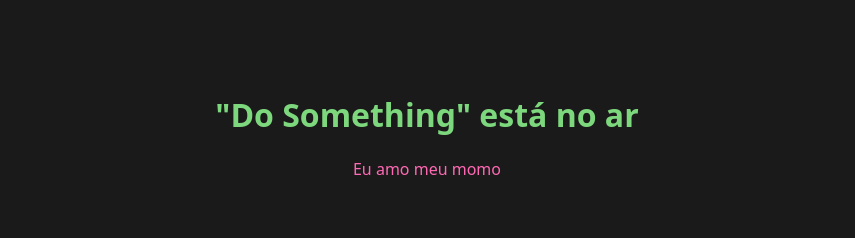
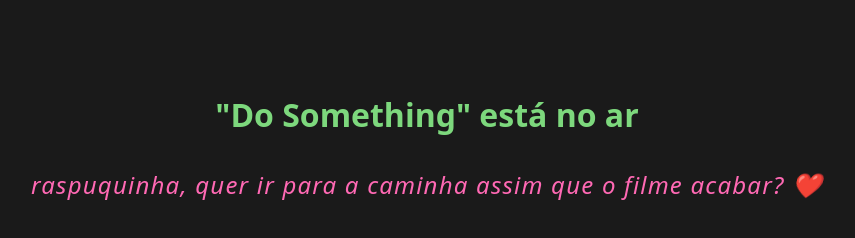
Before and after one commit to vini-cruz/do-something, a plain HTML site: page index.html in a window 1280 px wide. Shown: the whole page, without its empty margins (213-1068 px from the left). Drawn offline with Linux system fonts and the light colour scheme.

Commit message:
raspuquinha 💕

```diff
--- a/index.html
+++ b/index.html
@@ -6,6 +6,6 @@
 </head>
 <body style="font-family: system-ui; text-align: center; padding: 4rem; background: #1a1a1a; color: #7dd87d">
   <h1>"Do Something" está no ar</h1>
-  <p style="color: #ff69b4;">Eu amo meu momo</p>
+  <p style="color: #ff69b4; font-size: 1.5rem; font-style: italic; letter-spacing: 0.05em; margin-top: 2rem;">raspuquinha, quer ir para a caminha assim que o filme acabar? ❤️</p>
 </body>
 </html>
```
